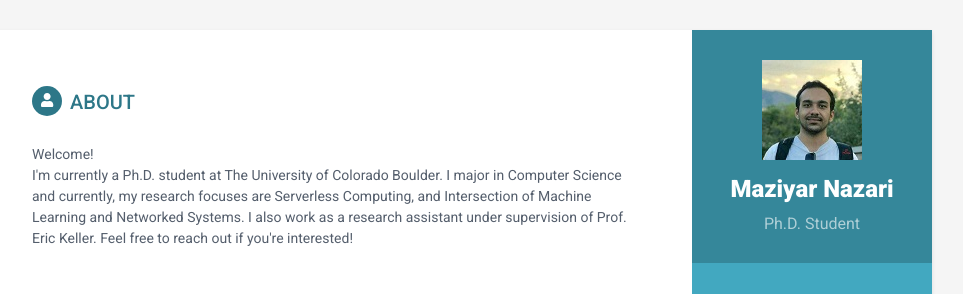
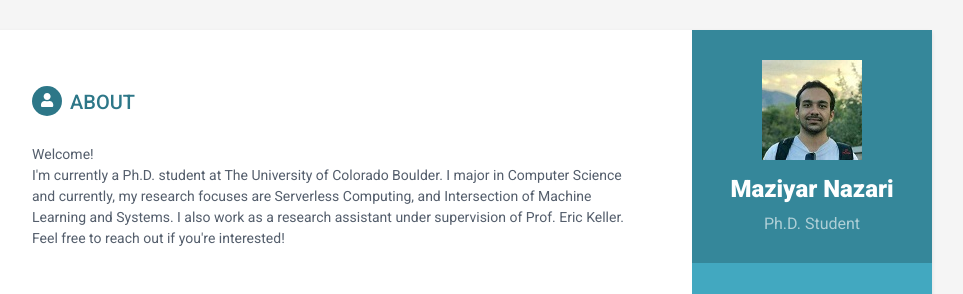
Before and after one commit to Maziyar-Na/Maziyar-Na.github.io, a plain HTML site: page index.html in a window 1280 px wide. Shown: the top 294 px of the page, without its empty margins (188-1151 px from the left). Drawn offline with Linux system fonts and the light colour scheme.

Commit message:
small update

```diff
--- a/index.html
+++ b/index.html
@@ -93,7 +93,7 @@
             <section class="section summary-section">
                 <h2 class="section-title"><span class="icon-holder"><i class="fas fa-user"></i></span>About</h2>
                 <div class="summary">
-                    <p>Welcome! <br />I'm currently a Ph.D. student at The University of Colorado Boulder. I major in Computer Science and currently, my research focuses are Serverless Computing, and Intersection of Machine Learning and Networked Systems. I also work as a research assistant under supervision of Prof. Eric Keller. Feel free to reach out if you're interested!</p>
+                    <p>Welcome! <br />I'm currently a Ph.D. student at The University of Colorado Boulder. I major in Computer Science and currently, my research focuses are Serverless Computing, and Intersection of Machine Learning and Systems. I also work as a research assistant under supervision of Prof. Eric Keller. Feel free to reach out if you're interested!</p>
                 </div><!--//summary-->
             </section><!--//section-->
 
```
